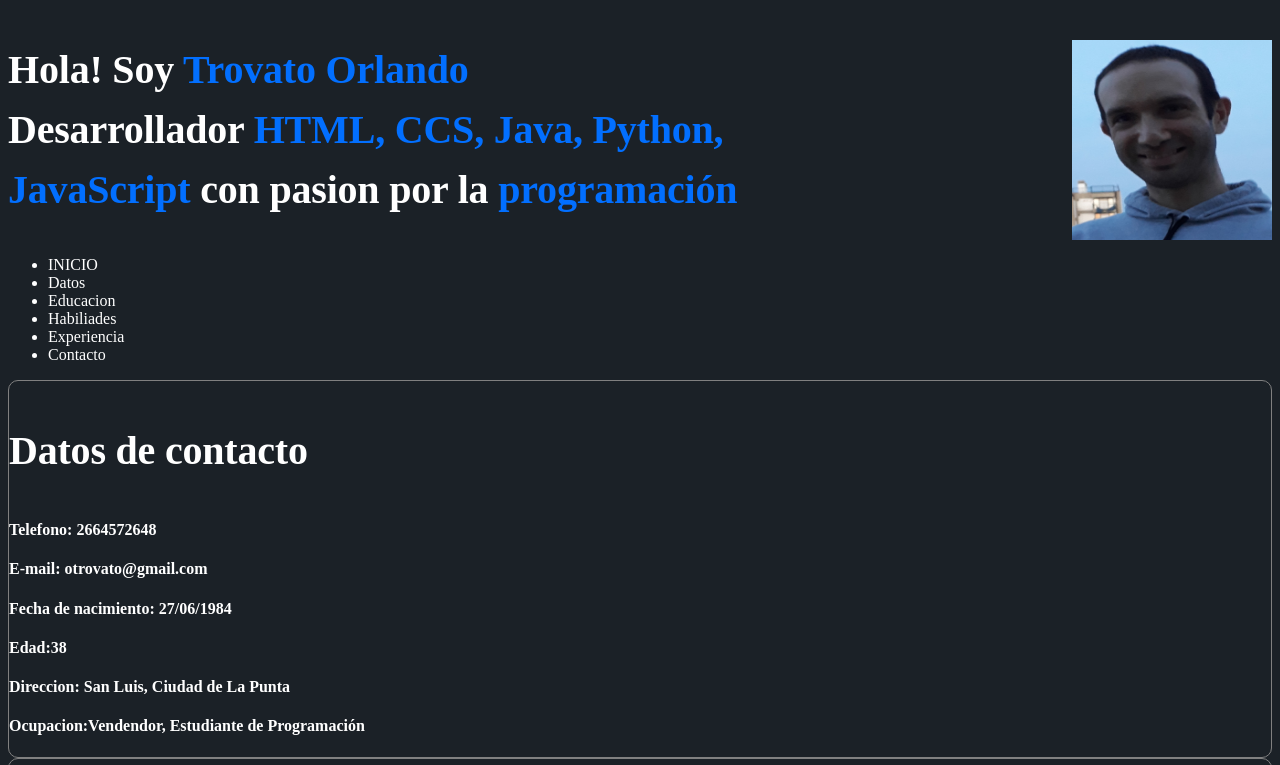
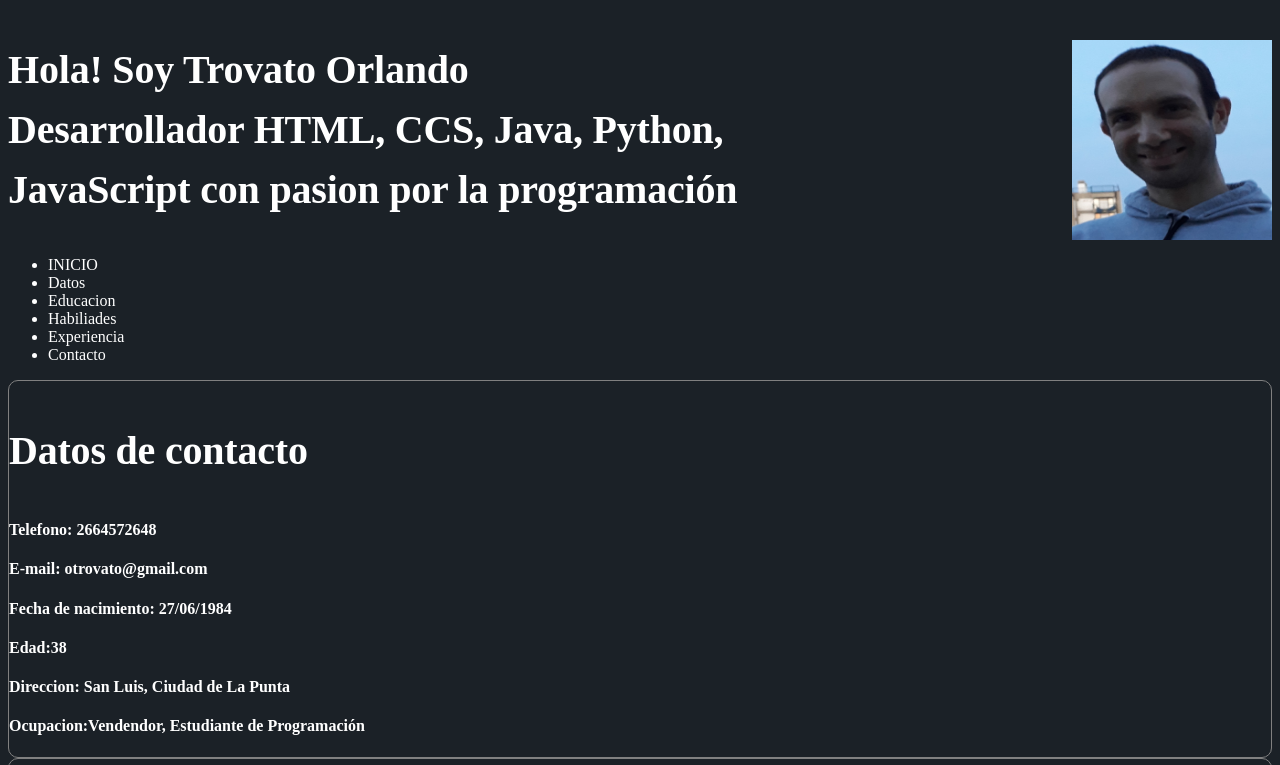
Before and after one commit to otrovato/Proyecto-CV, a plain HTML site: page index.html in a window 1280 px wide. Shown: the top 765 px of the page. Drawn offline with Linux system fonts and the light colour scheme.

Commit message:
Actualizando estilos

```diff
--- a/css/estilos.css
+++ b/css/estilos.css
@@ -1,4 +1,4 @@
-/*celeste= #026fff*/
+
 
 body{
 font-family:'Source Sans Pro', 'Times Roman';
@@ -22,7 +22,7 @@ letter-spacing:-.2px;
 color: white;
 }
 h1 strong{
-	color:#026fff;
+	color:white;
 }
 .hero{
 	height: 200px;
```
